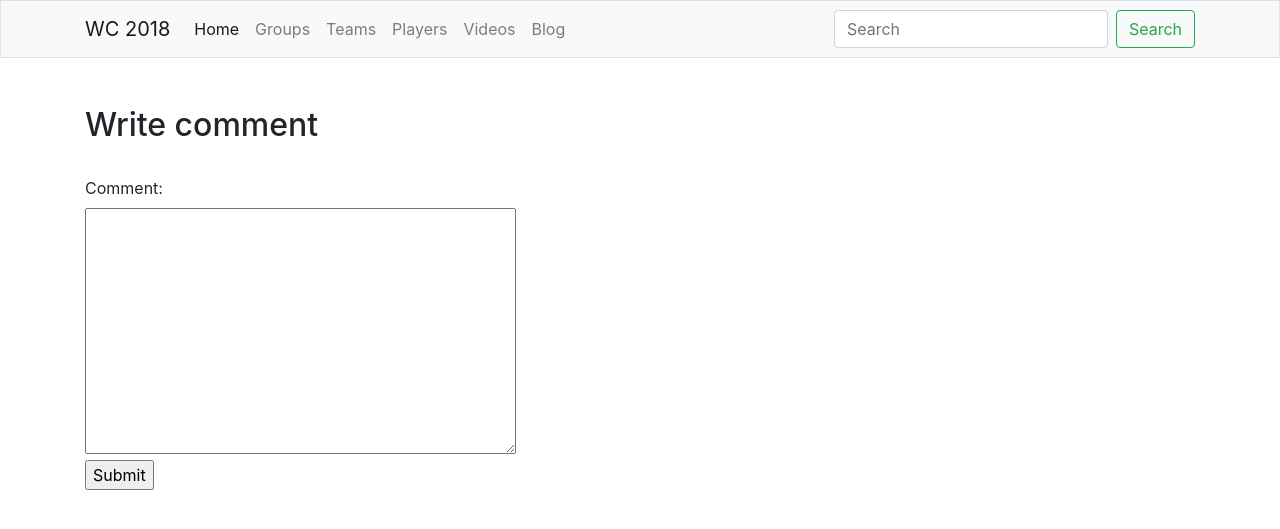
After one commit to navrang-hotel/oit, a Django app: page /wcup/blog/1/comment in a window 1280 px wide. The commit adds this page. Shown: the top 529 px of the page. Run offline with Django 3.2, Linux system fonts and the light colour scheme; some libraries are stand-ins or nearby versions.

Commit message:
Updating wcup bE

```diff
--- a/wcup/forms.py
+++ b/wcup/forms.py
@@ -7,3 +7,6 @@ from django import forms
 class PlayerForm(forms.Form):
     player_first_name = forms.CharField(label='Player first name', max_length=100)
     player_last_name = forms.CharField(label='Player last name', max_length=100)
+
+class BlogCommentForm(forms.Form):
+    comment_body = forms.CharField(label='Comment', widget=forms.Textarea)
--- a/wcup/models.py
+++ b/wcup/models.py
@@ -5,6 +5,8 @@ from django.db import models
 # =============================
 # Added by developer after this
 # =============================
+
+from django.contrib.auth.models import User
 
 class Group(models.Model):
     """Class for Group model."""
@@ -64,6 +66,7 @@ class Blog(models.Model):
     """Class for blog model."""
 
     title = models.CharField(max_length=200)
+    author = models.ForeignKey(User, on_delete=models.CASCADE, default=1, null=True)
 
     def __str__(self):
         """String representation of object."""
@@ -87,6 +90,7 @@ class BlogComment(models.Model):
 
     blog = models.ForeignKey(Blog, on_delete=models.CASCADE)
     body = models.TextField()
+    user = models.ForeignKey(User, on_delete=models.CASCADE, default=1, null=True)
 
     def __str__(self):
         """String representation of object."""
--- /dev/null
+++ b/wcup/templates/wcup/blog_comment_create.html
@@ -0,0 +1,19 @@
+{% extends 'wcup/wcup_generic.html'%}
+
+{% block content %}
+  <div class="container">
+    <h2>Write comment</h2>
+    <form action="" method="post">
+      {% csrf_token %}
+      <div class="fieldWrapper">
+          {{ form.comment_body.errors }}
+          <br/>
+          {{ form.comment_body.label_tag }}
+          <br/>
+          {{ form.comment_body }}
+          <br/>
+      </div>
+      <input type="submit" value="Submit" />
+    </form>
+  </div>
+{% endblock %}
--- a/wcup/templates/wcup/wcup_generic.html
+++ b/wcup/templates/wcup/wcup_generic.html
@@ -31,10 +31,9 @@
   </head>
   <body>
     <header class="mb-5 border">
-      <div class="container-fluid bg-light">
+<nav class="navbar navbar-expand-lg navbar-light bg-light">
   <div class="container">
-<nav class="navbar navbar-expand-lg navbar-light bg-light">
-  <a class="navbar-brand" href="#">ौोौाबारलद कप २०१८</a>
+    <a class="navbar-brand" href="#">WC 2018</a>
     <button class="navbar-toggler" type="button" data-toggle="collapse" data-target="#navbarSupportedContent" aria-controls="navbarSupportedContent" aria-expanded="false" aria-label="Toggle navigation">
       <span class="navbar-toggler-icon"></span>
     </button>
@@ -65,9 +64,8 @@
         <button class="btn btn-outline-success my-2 my-sm-0" type="submit">Search</button>
       </form>
     </div>
+  </div>
 </nav>
-        </div>
-      </div>
     </header>
 
     <main>
--- a/wcup/urls.py
+++ b/wcup/urls.py
@@ -8,4 +8,5 @@ urlpatterns = [
     path('nepnews_list/', views.NepNewsList.as_view(), name='wcup-nepnews-list'),
     path('blog/', views.BlogListView.as_view(), name='wcup-blog'),
     path('blog/<int:pk>', views.BlogDetailView.as_view(), name='wcup-blog-detail'),
+    path('blog/<int:pk>/comment', views.blog_comment_create, name='wcup-blog-comment-create'),
 ]
--- a/wcup/views.py
+++ b/wcup/views.py
@@ -9,7 +9,7 @@ from django.shortcuts import render
 from .models import Player
 from django.http import HttpResponseRedirect
 
-from .forms import PlayerForm
+from .forms import PlayerForm, BlogCommentForm
 from .models import NepNews, Blog
 from django.views.generic.list import ListView
 from django.views.generic.detail import DetailView
@@ -64,3 +64,28 @@ class BlogDetailView(DetailView):
 
     model = Blog
     template_name = 'wcup/blog_detail.html'
+
+def blog_comment_create(request, pk):
+    """View function for creating a blog comment."""
+
+    template = 'wcup/blog_comment_create.html'
+
+    if request.method == 'POST':
+        form = PlayerForm(request.POST)
+        if form.is_valid():
+            # first_name = form.cleaned_data['player_first_name']
+            # last_name = form.cleaned_data['player_last_name']
+            # p = Player(
+            #     first_name = first_name,
+            #     last_name = last_name
+            # )
+            # p.save()
+            return HttpResponseRedirect('/thanks/')
+    else:
+        form = BlogCommentForm()
+
+    context = {
+        'form': form,
+    }
+
+    return render(request, template, context)
```
Also changed, not shown: wcup/templates/wcup/blog_detail.html (+23 -5 lines). Lines whose indentation alone changed are shown as unchanged.
